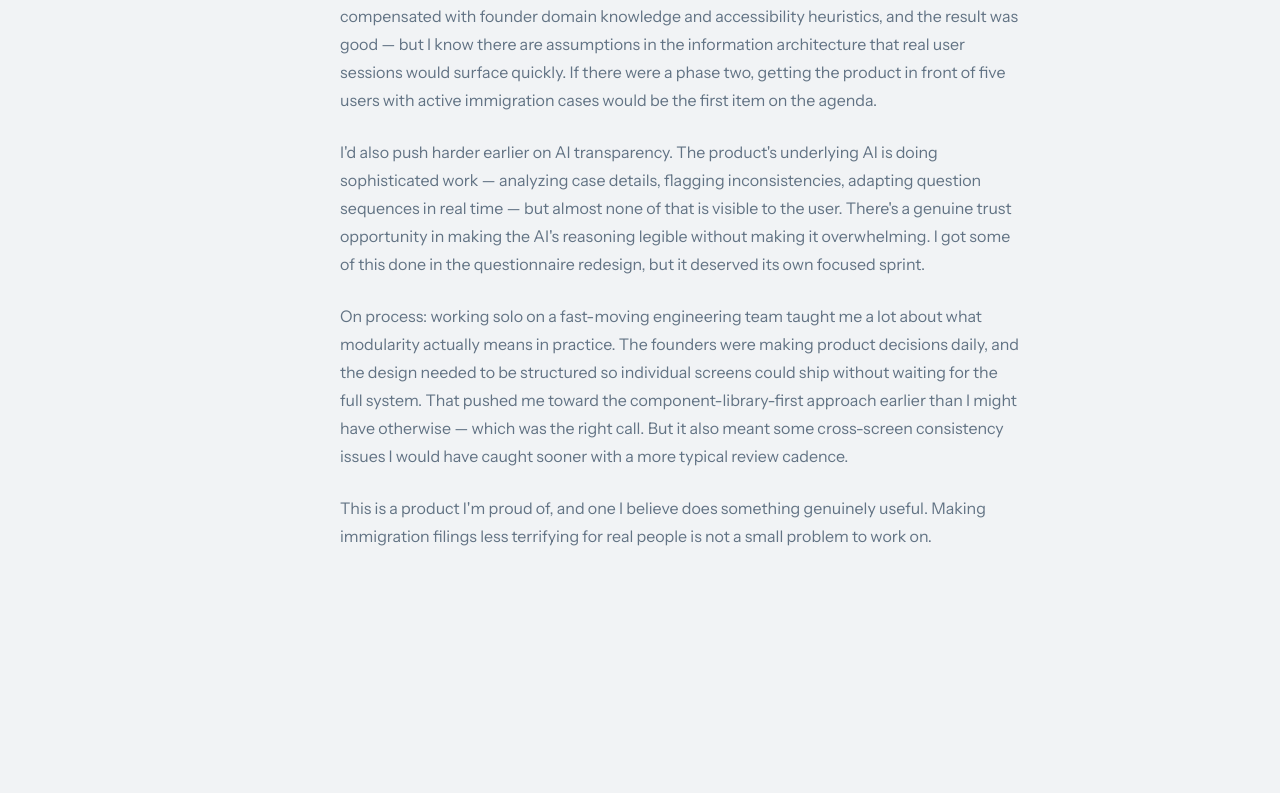
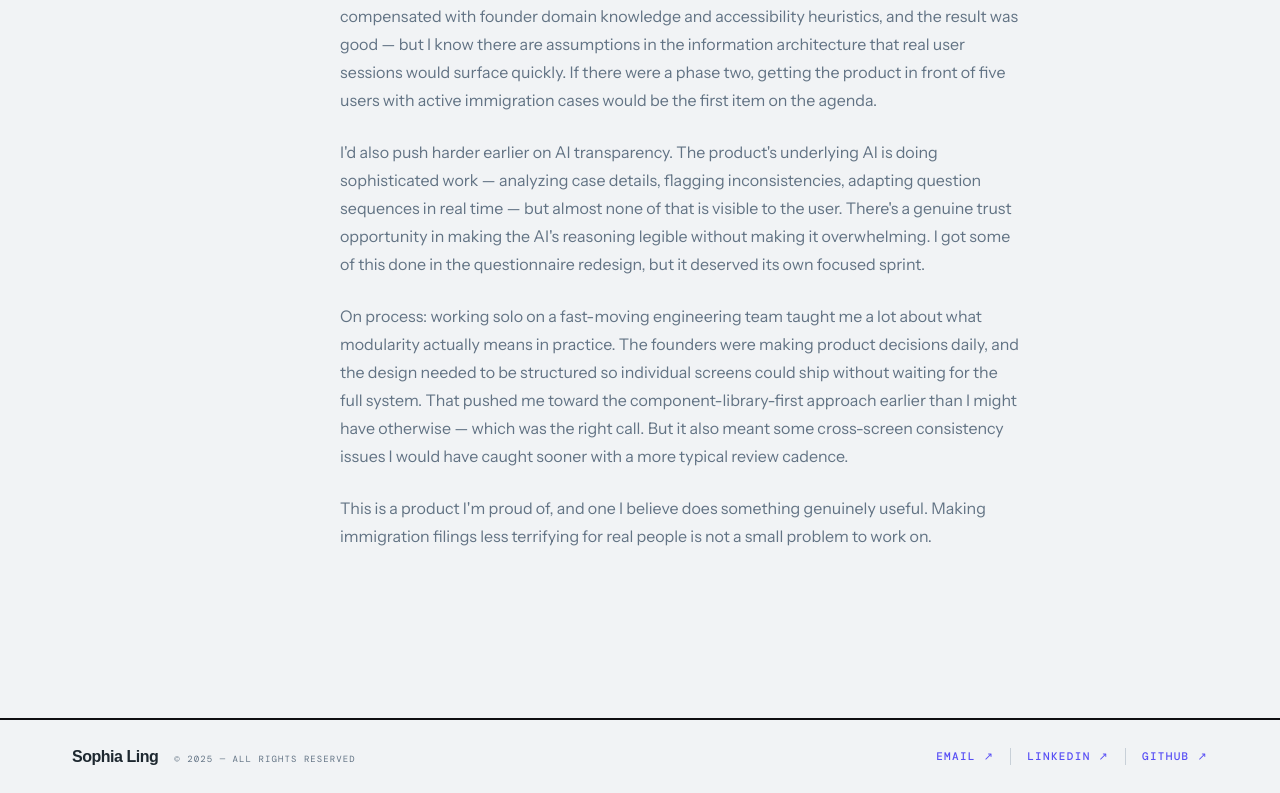
Before and after one commit to the-esoteric-girl/my-portfolio, a React (Vite) app: page /case-studies/consulta in a window 1280 px wide. Shown: the part 9221-10014 px from the top of the page. Before the commit the page ends 9939 px from the top, so only its background shows below. Built offline with nearby package versions, Linux system fonts and the light colour scheme.

Commit message:
feat: add footer and dark mode toggle

```diff
--- a/src/App.jsx
+++ b/src/App.jsx
@@ -6,6 +6,7 @@ import CaseStudies from "./components/CaseStudies";
 import About from "./components/About";
 import Skills from "./components/Skills";
 import Contact from "./components/Contact";
+import Footer from "./components/Footer";
 import CaseStudy from "./pages/CaseStudy";
 
 function Portfolio() {
@@ -18,6 +19,7 @@ function Portfolio() {
         <About />
         <Contact />
       </main>
+      <Footer />
     </>
   );
 }
--- a/src/components/About.css
+++ b/src/components/About.css
@@ -252,7 +252,7 @@
   object-fit: cover;
   object-position: center;
   display: block;
-  border: 2px solid #0e0e11;
+  border: var(--border);
   transition: box-shadow var(--duration-base) var(--ease-out),
               transform var(--duration-base) var(--ease-out);
 }
--- a/src/components/Contact.css
+++ b/src/components/Contact.css
@@ -128,7 +128,7 @@
 }
 
 .contact-field-optional {
-  color: var(--slate-400);
+  color: var(--color-text-muted);
   font-size: 9px;
   text-transform: uppercase;
   letter-spacing: var(--tracking-wider);
--- /dev/null
+++ b/src/components/Footer.css
@@ -0,0 +1,87 @@
+.footer {
+  border-top: var(--border);
+  background: var(--color-bg);
+}
+
+.footer-inner {
+  max-width: 1200px;
+  margin-inline: auto;
+  padding: var(--space-6) var(--space-8);
+  display: flex;
+  align-items: center;
+  justify-content: space-between;
+  flex-wrap: wrap;
+  gap: var(--space-4);
+}
+
+.footer-left {
+  display: flex;
+  align-items: baseline;
+  gap: var(--space-4);
+}
+
+.footer-name {
+  font-family: var(--font-heading);
+  font-size: var(--text-base);
+  font-weight: var(--weight-bold);
+  letter-spacing: var(--tracking-tight);
+  color: var(--color-text-primary);
+}
+
+.footer-copy {
+  font-family: var(--font-mono);
+  font-size: 9px;
+  letter-spacing: var(--tracking-wider);
+  text-transform: uppercase;
+  color: var(--color-text-muted);
+}
+
+.footer-links {
+  display: flex;
+  align-items: center;
+}
+
+.footer-link {
+  font-family: var(--font-mono);
+  font-size: var(--text-xs);
+  font-weight: var(--weight-medium);
+  letter-spacing: var(--tracking-wider);
+  text-transform: uppercase;
+  color: var(--color-accent);
+  text-decoration: none;
+  padding: 0 var(--space-4);
+  border-right: var(--border-subtle);
+  display: flex;
+  align-items: center;
+  gap: var(--space-1);
+}
+
+.footer-link:last-child {
+  border-right: none;
+  padding-right: 0;
+}
+
+.footer-link:hover {
+  text-decoration: underline;
+  text-underline-offset: 3px;
+}
+
+.footer-link:focus-visible {
+  outline: 2px solid var(--color-accent);
+  outline-offset: 2px;
+}
+
+@media (max-width: 768px) {
+  .footer-inner {
+    flex-direction: column;
+    align-items: flex-start;
+  }
+
+  .footer-links {
+    margin-top: var(--space-2);
+  }
+
+  .footer-link:first-child {
+    padding-left: 0;
+  }
+}
--- /dev/null
+++ b/src/components/Footer.jsx
@@ -0,0 +1,37 @@
+import "./Footer.css";
+
+function Footer() {
+  return (
+    <footer className="footer">
+      <div className="footer-inner">
+        <div className="footer-left">
+          <span className="footer-name">Sophia Ling</span>
+          <span className="footer-copy">© 2025 — All rights reserved</span>
+        </div>
+        <nav className="footer-links" aria-label="Footer navigation">
+          <a className="footer-link" href="mailto:sophiaxuling@gmail.com">
+            Email ↗
+          </a>
+          <a
+            className="footer-link"
+            href="https://linkedin.com/in/sophia-x-ling"
+            target="_blank"
+            rel="noopener noreferrer"
+          >
+            LinkedIn ↗
+          </a>
+          <a
+            className="footer-link"
+            href="https://github.com/the-esoteric-girl"
+            target="_blank"
+            rel="noopener noreferrer"
+          >
+            GitHub ↗
+          </a>
+        </nav>
+      </div>
+    </footer>
+  );
+}
+
+export default Footer;
--- a/src/components/Hero.jsx
+++ b/src/components/Hero.jsx
@@ -10,7 +10,7 @@ function Hero() {
         <h1 className="hero-name">
           Sophia
           <br />
-          <span className="hero-name-accent">Ling.</span>
+          <span>Ling.</span>
         </h1>
         <p className="hero-tagline">
           UX/UI designer with a bias for systems thinking and technical craft.
--- a/src/components/Nav.css
+++ b/src/components/Nav.css
@@ -62,6 +62,43 @@
 .nav-link:hover,
 .nav-link:focus-visible {
   color: var(--color-accent);
+}
+
+/* ── Theme toggle ──────────────────────────────────────────── */
+.nav-theme-toggle {
+  width: 32px;
+  height: 32px;
+  border: var(--border);
+  background: transparent;
+  color: var(--color-text-primary);
+  font-size: 14px;
+  display: flex;
+  align-items: center;
+  justify-content: center;
+  cursor: none;
+  box-shadow: var(--shadow-sm);
+  border-radius: 0;
+  transition: box-shadow var(--duration-fast), transform var(--duration-fast);
+  flex-shrink: 0;
+}
+
+.nav-theme-toggle:hover {
+  box-shadow: var(--shadow-md);
+  transform: translate(-1px, -1px);
+}
+
+.nav-theme-toggle:focus-visible {
+  outline: 2px solid var(--color-accent);
+  outline-offset: 2px;
+}
+
+@media (prefers-reduced-motion: reduce) {
+  .nav-theme-toggle {
+    transition: none;
+  }
+  .nav-theme-toggle:hover {
+    transform: none;
+  }
 }
 
 /* ── Hamburger ─────────────────────────────────────────────── */
--- a/src/components/Nav.jsx
+++ b/src/components/Nav.jsx
@@ -1,4 +1,5 @@
 import { useState, useEffect } from "react";
+import { useTheme } from "../hooks/useTheme";
 import "./Nav.css";
 
 const NAV_LINKS = [
@@ -8,6 +9,7 @@ const NAV_LINKS = [
 ];
 
 function Nav() {
+  const { isDark, toggleTheme } = useTheme();
   const [isMenuOpen, setIsMenuOpen] = useState(false);
   const [isScrolled, setIsScrolled] = useState(false);
 
@@ -51,6 +53,14 @@ function Nav() {
         </ul>
 
         <button
+          className="nav-theme-toggle"
+          aria-label={isDark ? "Switch to light mode" : "Switch to dark mode"}
+          onClick={toggleTheme}
+        >
+          {isDark ? "☀" : "☽"}
+        </button>
+
+        <button
           className="nav-hamburger"
           aria-label="Toggle menu"
           aria-expanded={isMenuOpen}
--- /dev/null
+++ b/src/hooks/useTheme.js
@@ -0,0 +1,29 @@
+import { useState, useEffect } from "react";
+
+export function useTheme() {
+  const [theme, setTheme] = useState(
+    () => localStorage.getItem("portfolio-theme") || "system"
+  );
+
+  const isDark =
+    theme === "dark" ||
+    (theme === "system" &&
+      window.matchMedia("(prefers-color-scheme: dark)").matches);
+
+  useEffect(() => {
+    if (theme === "dark") {
+      document.documentElement.setAttribute("data-theme", "dark");
+    } else if (theme === "light") {
+      document.documentElement.setAttribute("data-theme", "light");
+    } else {
+      document.documentElement.removeAttribute("data-theme");
+    }
+    localStorage.setItem("portfolio-theme", theme);
+  }, [theme]);
+
+  function toggleTheme() {
+    setTheme((prev) => (prev === "dark" ? "light" : "dark"));
+  }
+
+  return { theme, toggleTheme, isDark };
+}
--- a/src/pages/CaseStudy.css
+++ b/src/pages/CaseStudy.css
@@ -5,7 +5,7 @@
 
 /* ── Hero ────────────────────────────────────────────────── */
 .cs-hero {
-  background: var(--color-ink);
+  background: var(--color-always-dark);
   border-bottom: 2px solid var(--color-bg);
   padding-bottom: var(--space-16);
 }
--- a/src/pages/CaseStudy.jsx
+++ b/src/pages/CaseStudy.jsx
@@ -1,6 +1,7 @@
 import { useEffect, useState } from "react";
 import Button from "../components/ui/Button";
 import Label from "../components/ui/Label";
+import Footer from "../components/Footer";
 import "./CaseStudy.css";
 
 const TOC_ITEMS = [
@@ -674,6 +675,7 @@ export default function CaseStudy() {
 
         </div>
       </div>
+      <Footer />
     </main>
   );
 }
--- a/src/styles/tokens.css
+++ b/src/styles/tokens.css
@@ -122,9 +122,15 @@
   --link-external-indicator: ' ↗';
 }
 
+/* ── Semantic: Always tokens (never flip with theme) ────────── */
+:root {
+  --color-always-dark: #0e0e11;
+  --color-always-light: #f1f3f5;
+}
+
 /* ── Semantic: Dark mode overrides ──────────────────────────── */
 @media (prefers-color-scheme: dark) {
-  :root {
+  :root:not([data-theme="light"]) {
     --color-bg: #0e0e11;
     --color-surface: #1a1d22;
     --color-border: #2a3040;
@@ -136,6 +142,32 @@
     --color-ink: var(--slate-50);
     --color-danger: #ef4444;
   }
+}
+
+:root[data-theme="dark"] {
+  --color-bg: #0e0e11;
+  --color-surface: #1a1d22;
+  --color-border: #2a3040;
+  --color-text-primary: var(--slate-50);
+  --color-text-muted: var(--slate-400);
+  --color-text-inverse: var(--slate-900);
+  --color-accent: var(--accent-400);
+  --color-accent-hover: var(--accent-200);
+  --color-ink: var(--slate-50);
+  --color-danger: #ef4444;
+}
+
+:root[data-theme="light"] {
+  --color-bg: var(--slate-50);
+  --color-surface: #ffffff;
+  --color-border: var(--slate-200);
+  --color-text-primary: var(--slate-900);
+  --color-text-muted: var(--slate-600);
+  --color-text-inverse: var(--slate-50);
+  --color-accent: var(--accent-400);
+  --color-accent-hover: var(--accent-600);
+  --color-ink: #0e0e11;
+  --color-danger: #b91c1c;
 }
 
 /* ── Global reset ──────────────────────────────────────────── */
```
